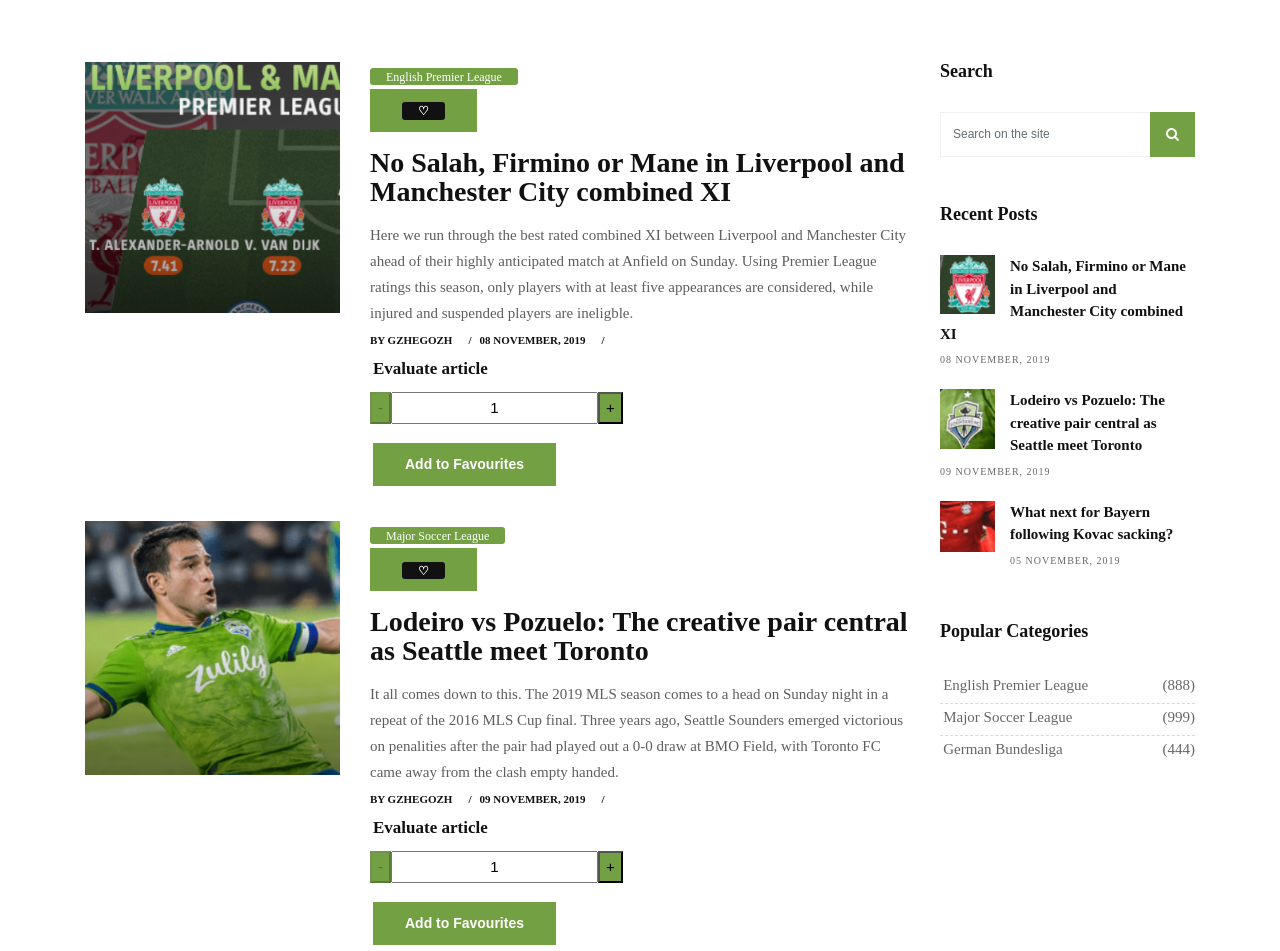
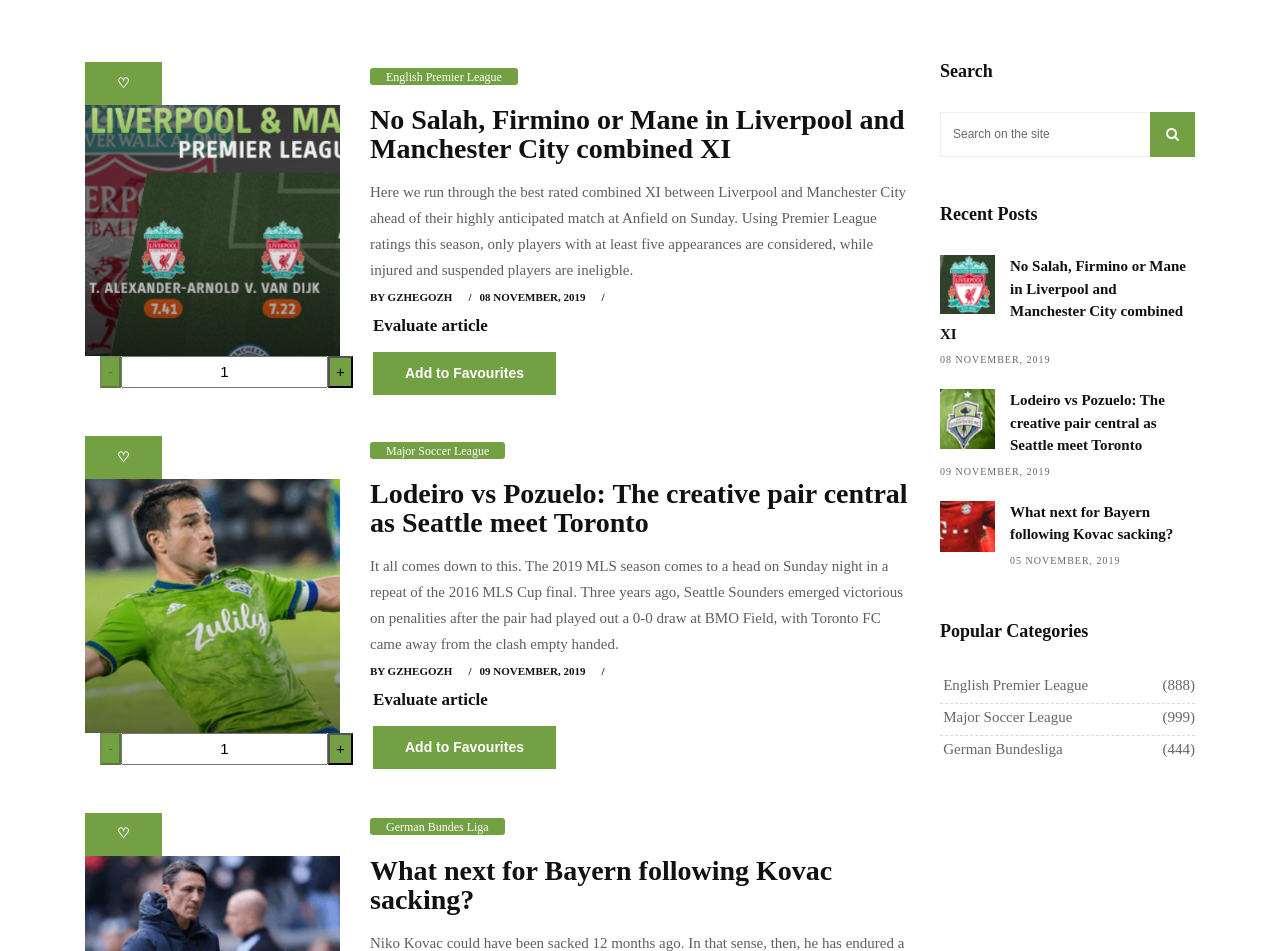
Before and after one commit to vasKenobi/blogV3, a React app: page / in a window 1280 px wide. Shown: the part 709-1660 px from the top of the page. Built offline with nearby package versions, Linux system fonts and the light colour scheme.

Commit message:
PostlistItemupdated

```diff
--- a/src/App/Main/Posts/PostListItem.js
+++ b/src/App/Main/Posts/PostListItem.js
@@ -55,17 +55,27 @@
         return (
             <div className="blog-box row">
                 <div className="col-md-4">
+                    <button class="btn btn-primary" onClick={()=>this.renderLike()}>
+                        {isLiked ? <span>&#9829;</span> : <span>&#9825;</span>}
+                    </button>
                     <div className="post-media">
                         <img src={image} alt="" className="img-fluid"/>
                         <div className="hovereffect"></div>
                     </div>
+                    <div className="postShClass">
+                    <PostRating
+                        postsRating={this.state.postsRating}
+                        onIncrementClick={this.onIncrementClick}
+                        onDecrementClick={this.onDecrementClick}
+                        minCount={1}
+                    />
+                    </div>
+
                 </div>
 
                 <div className="blog-meta big-meta col-md-8">
                     <div><Link to={urlLinkHead}><span className="bg-aqua">{category}</span></Link></div>
-                    <button class="btn btn-primary" onClick={()=>this.renderLike()}>
-                        {isLiked ? <span>&#9829;</span> : <span>&#9825;</span>}
-                    </button>
+
                     <h4 className="bg-aqua">
                         <Link to={`/posts/${id}`}>{name}</Link>
                     </h4>
@@ -74,12 +84,7 @@
                     <small>{date}</small>
 
                     <div className="marginSmall" title="1 means best article you've ever read. 1000000 means worst one ever."><h5>Evaluate article</h5></div>
-                    <PostRating
-                        postsRating={this.state.postsRating}
-                        onIncrementClick={this.onIncrementClick}
-                        onDecrementClick={this.onDecrementClick}
-                        minCount={1}
-                    />
+
                     <button className="btn btn-primary marginSmall"
                         onClick={()=>addPostToFavourites(id,this.state.postsRating)}
                         >Add to Favourites
--- a/src/common/css/style.css
+++ b/src/common/css/style.css
@@ -1676,3 +1676,6 @@
 .btnRate{
     background-color: #74a044 !important;
 }
+.postShClass{
+    margin-left: 15px;
+}
```
